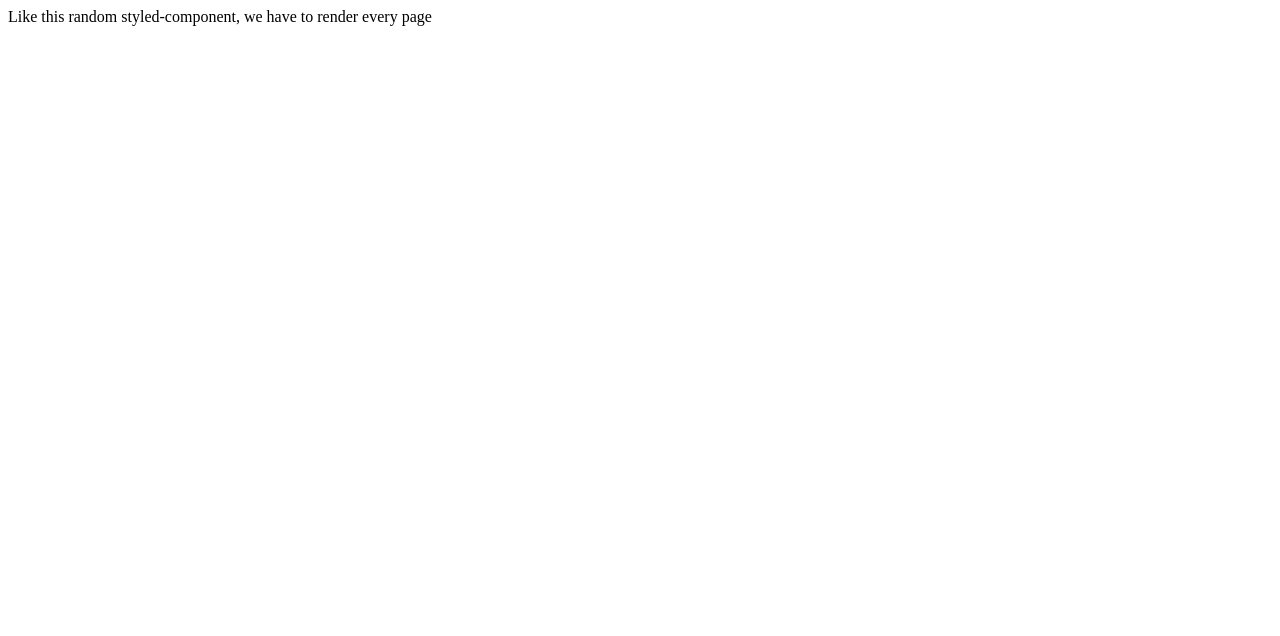
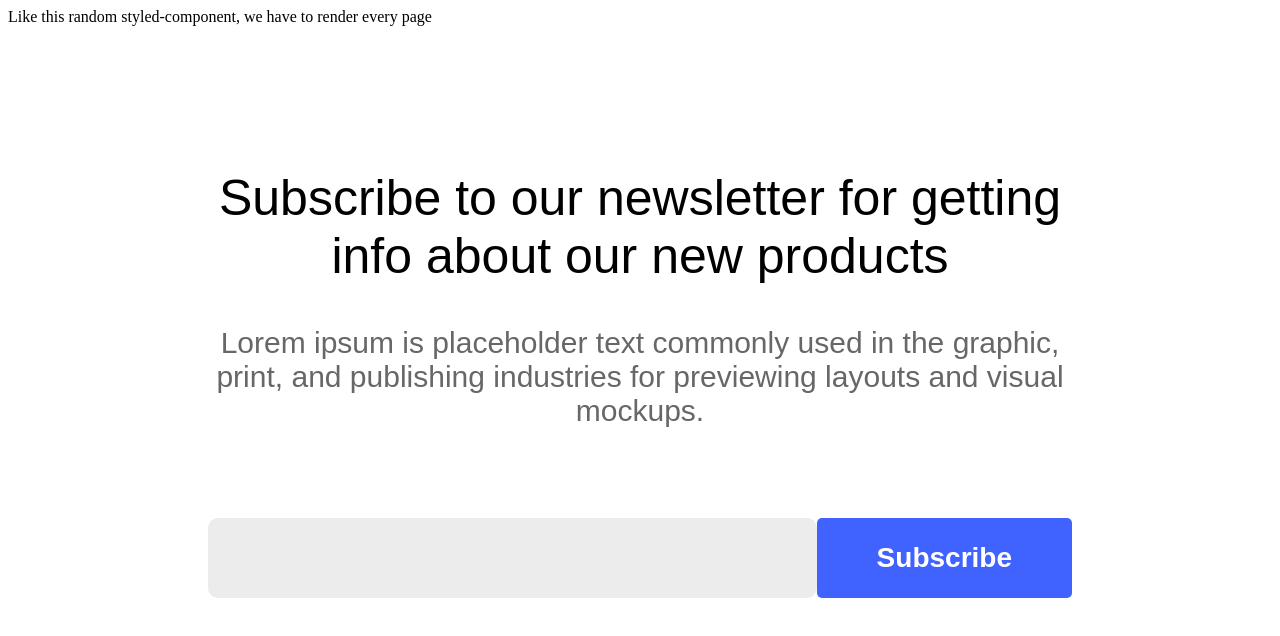
Before and after one commit to hackslash-nitp/finance-literacy, a Next.js app: page / in a window 1280 px wide. Shown: the top 636 px of the page. Built offline with nearby package versions, Linux system fonts and the light colour scheme.

Commit message:
Added subscribe component

```diff
--- a/components/home/subscribe.js
+++ b/components/home/subscribe.js
@@ -0,0 +1,73 @@
+import styled from 'styled-components'
+
+function Subscribe() {
+  return (
+    <Container>
+
+    < h2 > Subscribe to our newsletter
+    for getting info about our new products < /h2>
+    < p > Lorem ipsum is placeholder text commonly used in the graphic, print, and publishing industries
+    for previewing layouts and visual mockups. < /p>
+
+     < Flex >
+
+    < StyledForm type = "email"
+    name = "email" > < /StyledForm>
+    < Button >Subscribe< /Button>
+    < /Flex>
+  </Container>
+
+  )
+}
+const Button = styled.button`
+  border : none;
+  border-radius : 5px;
+  cursor: pointer;
+  font-size: 28px;
+  font-weight: 700;
+  padding: 15px 60px;
+  background-color: #4063FF;
+  color: #fff;
+  &:hover {
+    opacity: 0.8;
+    transform: scale(0.98);
+}`
+
+const StyledForm = styled.form`
+  width : 100%;
+  max-width: 700px;
+  padding: 40px;
+  background-color: #ECECEC;
+  border-radius: 10px;
+  box-sizing: border-box;
+`
+const Container = styled.div`
+  width = 50%;
+  @import url('https://fonts.googleapis.com/css2?family=Poppins:wght@400;500&display=swap');
+     text-align : center;
+     padding-top : 8%;
+     padding-bottom: 8%;
+     background-color:#fff;
+     margin-left : 200px;
+     margin-right : 200px;
+     font-family: 'Poppins', sans-serif;
+  & h2{
+    font-size : 50px;
+    font-style: normal;
+    font-weight: 500;
+  }
+  & p{
+    margin-bottom : 90px;
+    color : #676767;
+    font-size : 30px;
+`
+
+const Flex = styled.div`
+ display : flex;
+ text-align : center;
+ flex : 1;
+ justify-content: center;
+
+ `
+
+export default Subscribe;
--- a/pages/index.js
+++ b/pages/index.js
@@ -1,6 +1,6 @@
 import Layout from '../components/layout'
 import  styled from 'styled-components'
-
+import Subscribe from '../components/home/subscribe'
 
 const ModiContainer =  styled.div`{
   color: purple
@@ -12,7 +12,7 @@ export default function Home() {
       <ModiContainer>
         Like this random styled-component, we have to render every page
       </ModiContainer>
-
+<Subscribe />
 
       {/* USE LAYOUT IN EVERYPAGE, HAVING PROPS LIKE    title, description, tagname  just as above*/}
       {/* you can leave passing props, as Layout contains some default value set in ../components/Layout */}
```
Also changed, not shown: 1 other file (tests, documents, lock files or other folders).
